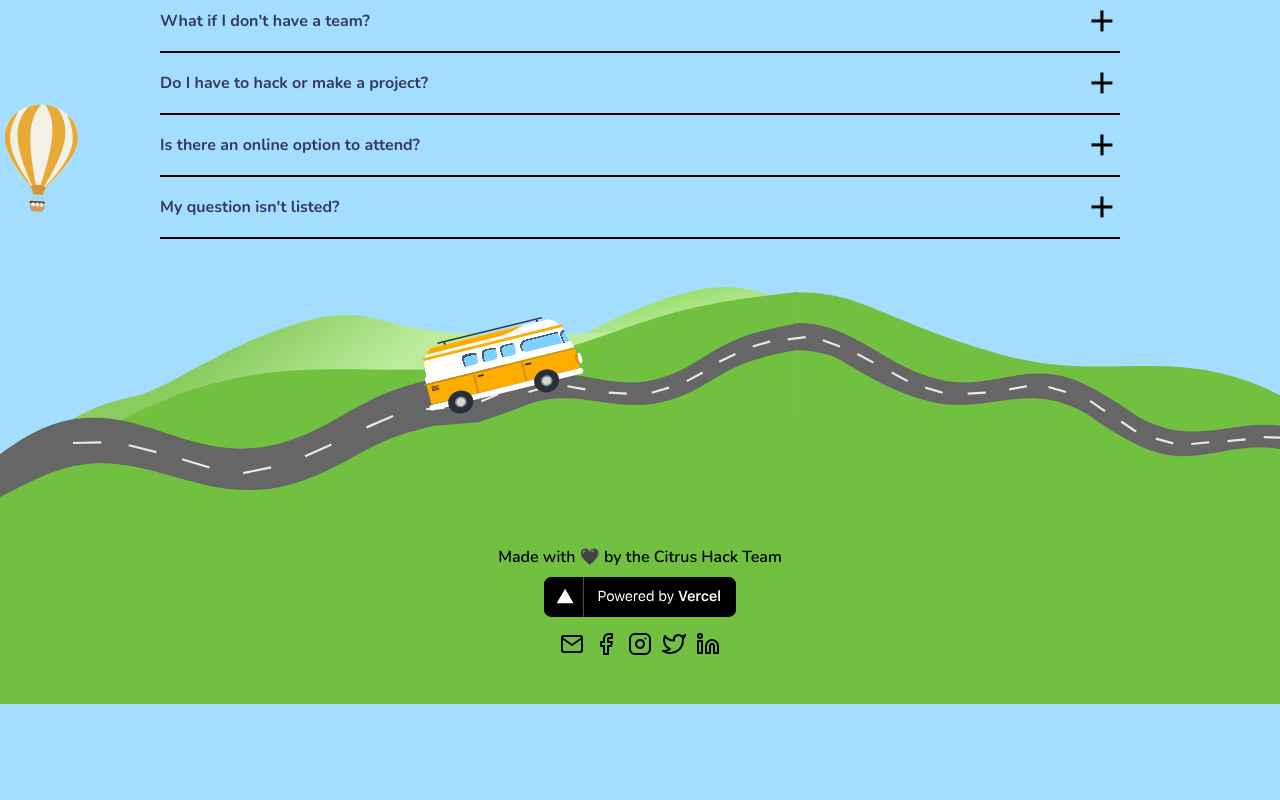
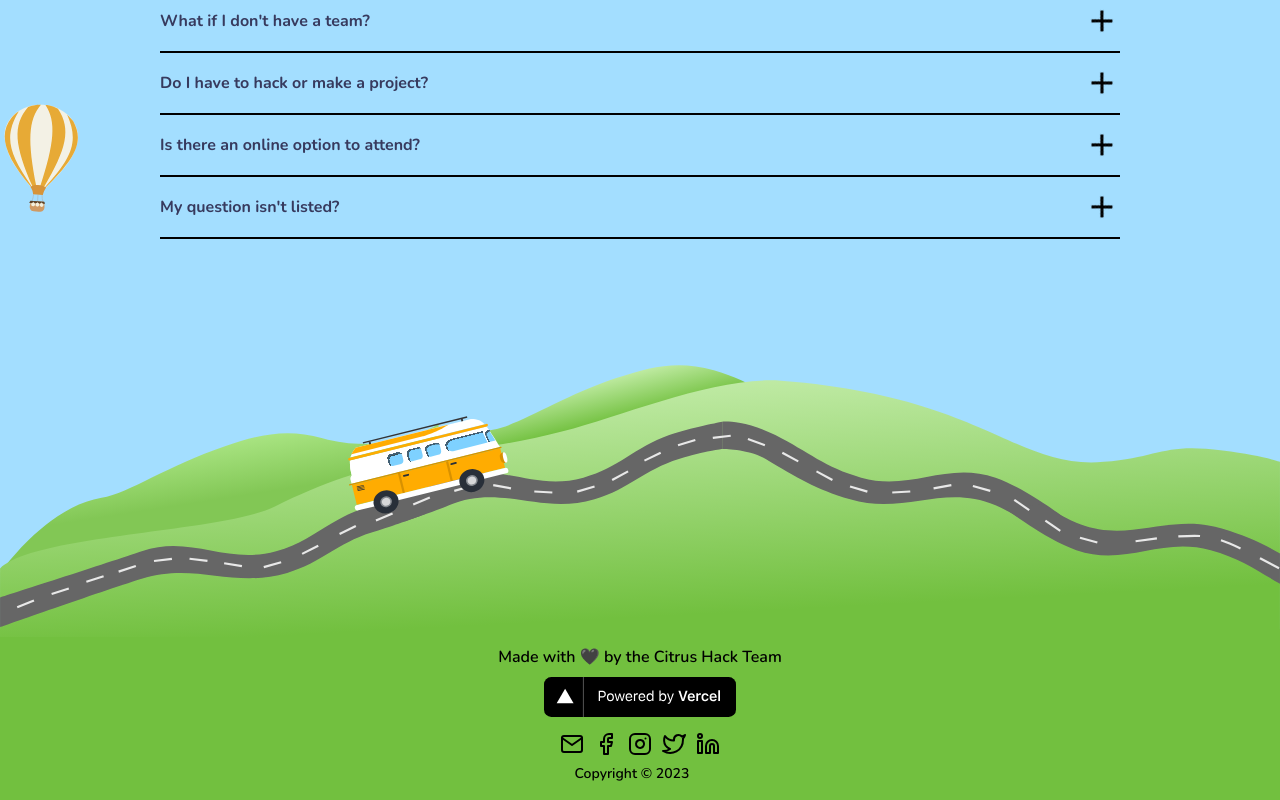
Before and after one commit to minsooerickim/citrushack2023, a Next.js app: page / in a window 1280 px wide. Shown: the part 8620-9420 px from the top of the page. Before the commit the page ends 9324 px from the top, so only its background shows below. Built offline with nearby package versions, Linux system fonts and the light colour scheme; no server answers.

Commit message:
:lipstick: added footer content

```diff
--- a/components/Footer.tsx
+++ b/components/Footer.tsx
@@ -1,5 +1,9 @@
 import Image from 'next/image';
 import { useTheme } from 'next-themes';
+
+import bus_footer from '@/public/assets/bus_footer.svg';
+import bus_footer_dark from '@/public/assets/bus_footer_dark.svg';
+import vercel from '@/public/assets/vercel.svg';
 import { motion } from 'framer-motion';
 import {
   FiMail,
@@ -8,11 +12,6 @@ import {
   FiTwitter,
   FiLinkedin
 } from 'react-icons/fi';
-
-import bus_footer from '@/public/assets/bus_footer.svg';
-import bus_footer_dark from '@/public/assets/bus_footer_dark.svg';
-import vercel from '@/public/assets/vercel.svg';
-
 export default function Footer() {
   const { theme } = useTheme();
 
@@ -40,31 +39,35 @@ export default function Footer() {
   ];
 
   return (
-    // <>
-    <div className=" w-screen">
-      {/* <div className="w-screen"> */}
-      {theme === 'light' ? (
+    <div className="w-full">
+      <div className="relative top-2">
+        {/* dark comes first to see if bug shows dark mode svgs on light mode */}
+        {theme === 'dark' ? (
           <Image
-          src={bus_footer}
+            src={bus_footer_dark}
             alt="footer"
-          objectFit="cover"
+            objectFit="contain"
             layout="responsive"
           />
         ) : (
           <Image
-          src={bus_footer_dark}
+            src={bus_footer}
             alt="footer"
-          objectFit="cover"
+            objectFit="contain"
             layout="responsive"
+            className=""
           />
         )}
-      {/* </div> */}
-      <div className="bg-[#72C03F] flex flex-col justify-center items-center w-full h-full">
-        <footer className="flex justify-center w-full py-12 bg-primary">
+      </div>
+      <div
+        className={` ${
+          theme === 'dark' ? `bg-[#397411]` : `bg-[#72C03F]`
+        } flex flex-col justify-center items-center w-full h-full`}
+      >
+        <footer className="flex justify-center w-full py-4 bg-primary">
           <div className="flex flex-col gap-2 items-center w-full mx-4 text-md font-semibold">
             <p className="text-center">
-              Made with {theme === 'light' ? '🖤' : '🤍'} by the Citrus Hack
-              Team
+              Made with {theme === 'dark' ? '🤍' : '🖤'} by the Citrus Hack Team
             </p>
             <a
               target="_blank"
@@ -78,7 +81,7 @@ export default function Footer() {
                 <Image src={vercel} alt="vercel" height={40} />
               </motion.div>
             </a>
-            <div className="flex gap-2.5 text-2xl">
+            <div className="flex gap-2.5 text-2xl relative z-30">
               {socials.map(({ icon, link }) => (
                 <a
                   key={link}
@@ -95,6 +98,7 @@ export default function Footer() {
                 </a>
               ))}
             </div>
+            <p className="text-sm mr-4">Copyright © 2023</p>
           </div>
         </footer>
       </div>
--- a/pages/sections/team.tsx
+++ b/pages/sections/team.tsx
@@ -49,7 +49,7 @@ const staff = [
     position: 'Software Engineer'
   },
   {
-    link: 'https://www.linkedin.com/in/nathan-melwani/',
+    link: 'https://www.linkedin.com/in/paulianle/',
     image: Paulian,
     name: 'Paulian Le',
     position: 'Software Engineer'
@@ -357,7 +357,7 @@ const team = () => {
       <div className="relative z-8  pt-10 md:pt-20 flex flex-col">
         <div className="flex flex-col">
           <p className="text-xl md:text-2xl text-center font-semibold pb-4 text-text mt-10 sm:mt-0">
-            The Committee Members
+            Committee Members
           </p>
           {/* <div className="flex flex-row"> */}
           <div className="flex flex-col sm:flex-row justify-center text-center gap-8 xs:gap-10">
@@ -387,43 +387,7 @@ const team = () => {
                 </p>
               ))}
             </div>
-            {/* </div> */}
           </div>
-
-          {/* <div className="flex flex-row justify-center space-x-12">
-            <div>
-              <div className="flex justify-center pb-2 text-text">
-                ⚙️ SWE ⚙️
-              </div>
-              <div>
-                {swe_committee.map((member, index) => (
-                  <p key={index} className="text-lightPurple">
-                    {member}
-                  </p>
-                ))}
-              </div>
-            </div>
-            <div>
-              <div className="flex justify-center pb-2 text-text">
-                💰 Sponsorship 💰
-              </div>
-              {sponsorship_committee.map((member, index) => (
-                <p key={index} className="text-lightPurple">
-                  {member}
-                </p>
-              ))}
-            </div>
-            <div>
-              <div className="flex justify-center pb-2 text-text">
-                ✏️ Operations ✏️
-              </div>
-              {operations_committee.map((member, index) => (
-                <p key={index} className="text-lightPurple">
-                  {member}
-                </p>
-              ))}
-            </div>
-          </div> */}
         </div>
       </div>
     </section>
```
Also changed, not shown: public/assets/bus_footer.svg, public/assets/bus_footer_dark.svg. Lines whose indentation alone changed are shown as unchanged.
